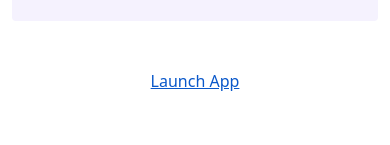
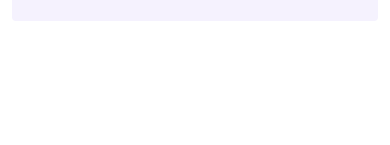
Before and after one commit to deblynt13/SheCodes-Resp.-Week3-HW, a plain HTML site: page index.html in a window 390 px wide. In both pictures the pointer is over the link 195 px from the left and 727 px from the top of the page. Shown: the part 647-792 px from the top of the page. Drawn offline with nearby package versions, Linux system fonts and the light colour scheme.

Commit message:
Update style.css

```diff
--- a/style.css
+++ b/style.css
@@ -89,6 +89,10 @@ p {
   height: auto;
 }
 
+.primary-link:hover {
+  color: white;
+}
+
 @media (max-width: 576px) {
   h1 {
     font-size: 48px;
@@ -105,6 +109,6 @@ p {
   .project-link {
     display: block;
     text-align: center;
-    maring: 0 20px;
+    margin: 0 20px;
   }
 }
```
